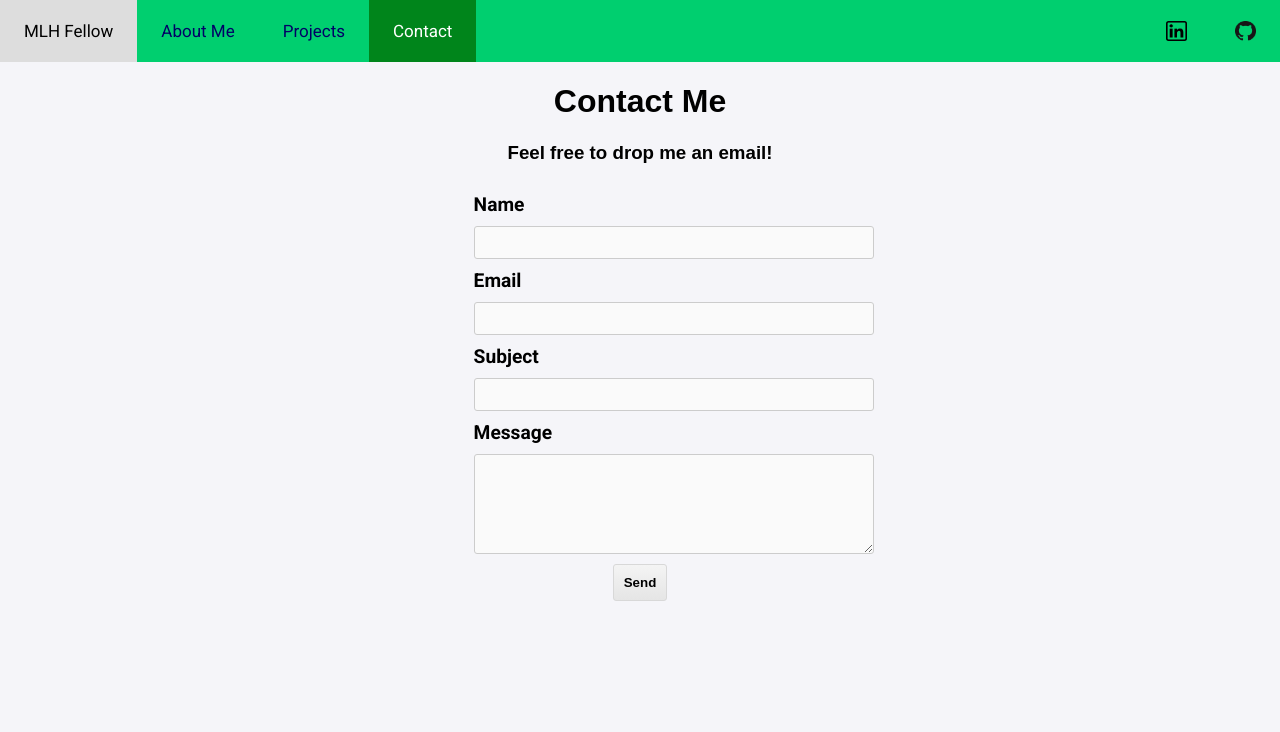
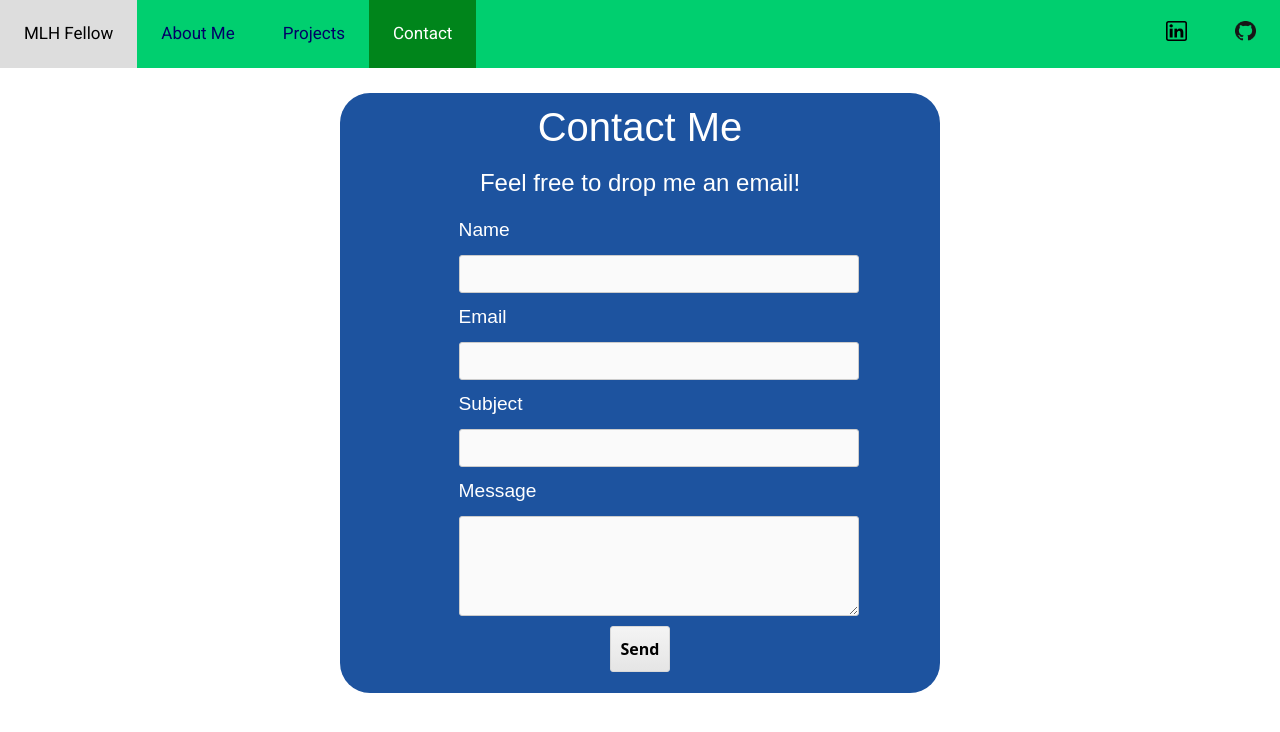
Before and after one commit to jhanavigera/sample_portfolio, a Flask app: page /contact in a window 1280 px wide; the page is wider, and only the part inside the window is pictured. Shown: the top 732 px of that part. Run offline with Flask 2, Linux system fonts and the light colour scheme.

Commit message:
add alignment to contact form, changed style, used bootstrap

```diff
--- a/app/static/styles/main.css
+++ b/app/static/styles/main.css
@@ -306,10 +306,11 @@ p {
   form label {
 
     font-size: 1.2em;
-    font-weight: bold;
+    font-weight: 350;
+    color: white;
     display: block;
     padding: 10px 0px ;
-
+    font-family: Arial, Helvetica, sans-serif;
     position: relative;
     left: 37%;
   }
@@ -354,5 +355,5 @@ p {
     width: 100%;
     text-align: center;
     margin-top: 10px;
-    color: black;
+    color: white;
   }
--- a/app/templates/contact.html
+++ b/app/templates/contact.html
@@ -1,5 +1,6 @@
 
 <html lang="en">
+
 
   <head>
       <!-- Required meta tags -->
@@ -17,6 +18,7 @@
       <link lang='sass' rel="stylesheet" href="./static/styles/main.css">
       <link rel='icon' href='./static/img/favicon.ico' type='image/x-icon' />
       <title>{{ title }}</title>
+      <link href="https://cdn.jsdelivr.net/npm/bootstrap@5.0.1/dist/css/bootstrap.min.css" rel="stylesheet" integrity="sha384-+0n0xVW2eSR5OomGNYDnhzAbDsOXxcvSN1TPprVMTNDbiYZCxYbOOl7+AMvyTG2x" crossorigin="anonymous">
   </head>
 
   <body>
@@ -30,6 +32,7 @@
             <a href="https://github.com/gabriel-esco" target="_blank"><img src="./static/img/github.png" width=21 height=20 alt="alternate_text"></a>
         </div>
       </div>
+      <script src="https://cdn.jsdelivr.net/npm/bootstrap@5.0.1/dist/js/bootstrap.bundle.min.js" integrity="sha384-gtEjrD/SeCtmISkJkNUaaKMoLD0//ElJ19smozuHV6z3Iehds+3Ulb9Bn9Plx0x4" crossorigin="anonymous"></script>
   </body>
 
 
@@ -39,9 +42,12 @@
 <html>
   <head>
     <title>Contact</title>
+    <link href="https://cdn.jsdelivr.net/npm/bootstrap@5.0.1/dist/css/bootstrap.min.css" rel="stylesheet" integrity="sha384-+0n0xVW2eSR5OomGNYDnhzAbDsOXxcvSN1TPprVMTNDbiYZCxYbOOl7+AMvyTG2x" crossorigin="anonymous">
     <link rel="stylesheet" href="{{ url_for('static', filename='css/main.css') }}">
   </head>
   <body>
+
+    <div class = "row my-custom-row justify-content-evenly align-items-center">
 
     <header>
       <div class="container">
@@ -55,7 +61,7 @@
 
     <div class="container">
 
-  <h3><div class = "contact_header">Feel free to drop me an email!</div></h3>
+  <h4><div class = "contact_header">Feel free to drop me an email!</div></h4>
 
   {% for message in form.name.errors %}
     <div class="flash">{{ message }}</div>
@@ -73,25 +79,65 @@
     <div class="flash">{{ message }}</div>
   {% endfor %}
 
-  <form action="{{ url_for('contact') }}" method=post>
+   <form action="{{ url_for('contact') }}" method=post>
     {{ form.hidden_tag() }}
 
-    {{ form.name.label }}
-    {{ form.name }}<br>
+    <div class="col-sm-6 col-md-6 col-lg-6">{{ form.name.label }}
+    {{ form.name }}<br></div>
 
-   {{ form.email.label }}
-   {{ form.email }}<br>
+    <div class="col-sm-6 col-md-6 col-lg-6">{{ form.email.label }}
+   {{ form.email }}<br></div>
 
-    {{ form.subject.label }}
-    {{ form.subject }}<br>
+   <div class="col-sm-6 col-md-6 col-lg-6">{{ form.subject.label }}
+    {{ form.subject }}<br></div>
 
-    {{ form.message.label }}
-   {{ form.message }}<br>
+    <div class="col-sm-6 col-md-6 col-lg-6">{{ form.message.label }}
+   {{ form.message }}<br></div>
 
-    <center>{{ form.submit }}</center><br>
+  <center>{{ form.submit }}<br></center>
+
   </form>
-
 </div>
 
+
+  <style>
+    .my-custom-row{
+      background-color: #1d539f;
+      align-self: center;
+      border-radius: 5%;
+      height: 600px;
+      width: 600px;
+      margin-left: auto;
+      margin-right: auto;
+      margin-top: 2%;
+      margin-bottom:0% ;
+    }
+  </style>
+<!--
+  Notes for bootstrap:
+  <div class="container">
+      <div class = "row">
+        <div class="col-sm-4 col-md-6 col-lg-2"> Col one </div>
+        <div class="col-sm-8 col-md-6 col-lg-8"> Col two </div>
+        </div>
+  </div>
+
+  <div class = "row">
+    <div class="col-sm-6 order-md-2"> Col one </div>
+    <div class="col-sm-6 order-md-1"> Col two </div>
+    </div>
+
+    <div class = "row">
+      <div class="col-sm-4 offset 5"> Col one </div>
+      <div class="col-sm-4"> Col two </div>
+      </div>
+
+      <div class = "row my-custom-row justify-content-center align-items-center">
+        <div class="col-sm-4 "><div class="p-3 border bg-light">Col</div></div>
+        <div class="col-sm-4"> Col two </div>
+        </div>
+
+      -->
+<script src="https://cdn.jsdelivr.net/npm/bootstrap@5.0.1/dist/js/bootstrap.bundle.min.js" integrity="sha384-gtEjrD/SeCtmISkJkNUaaKMoLD0//ElJ19smozuHV6z3Iehds+3Ulb9Bn9Plx0x4" crossorigin="anonymous"></script>
 </body>
 </html>
```
